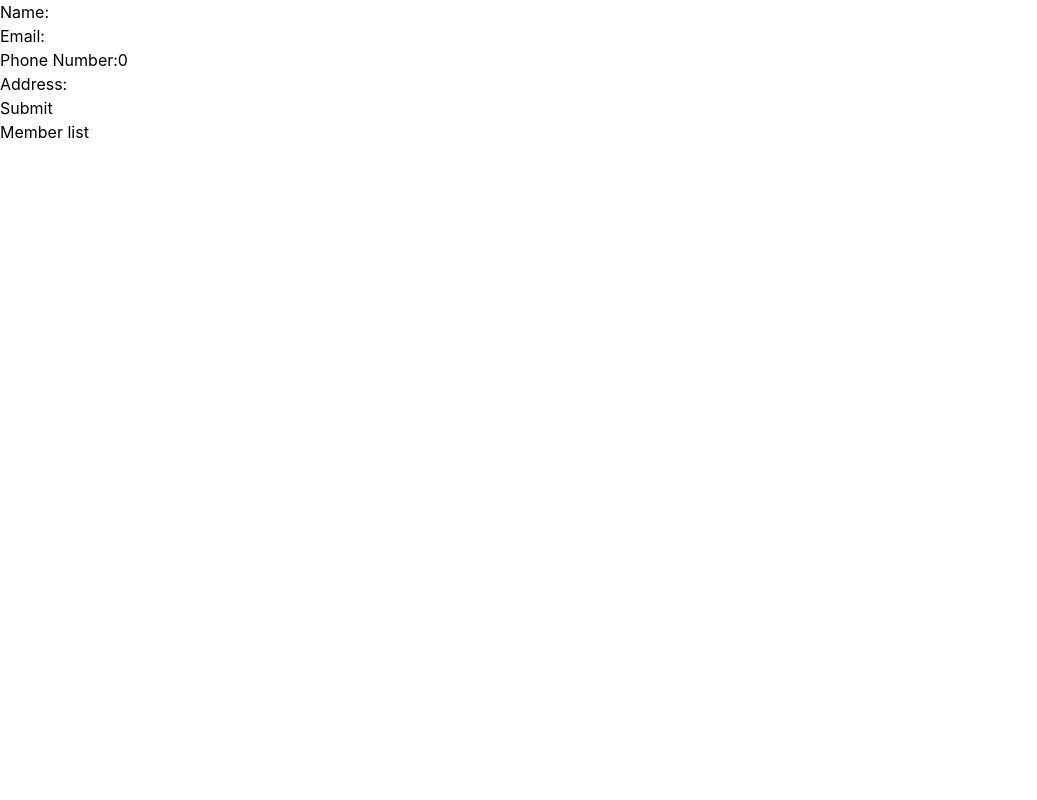
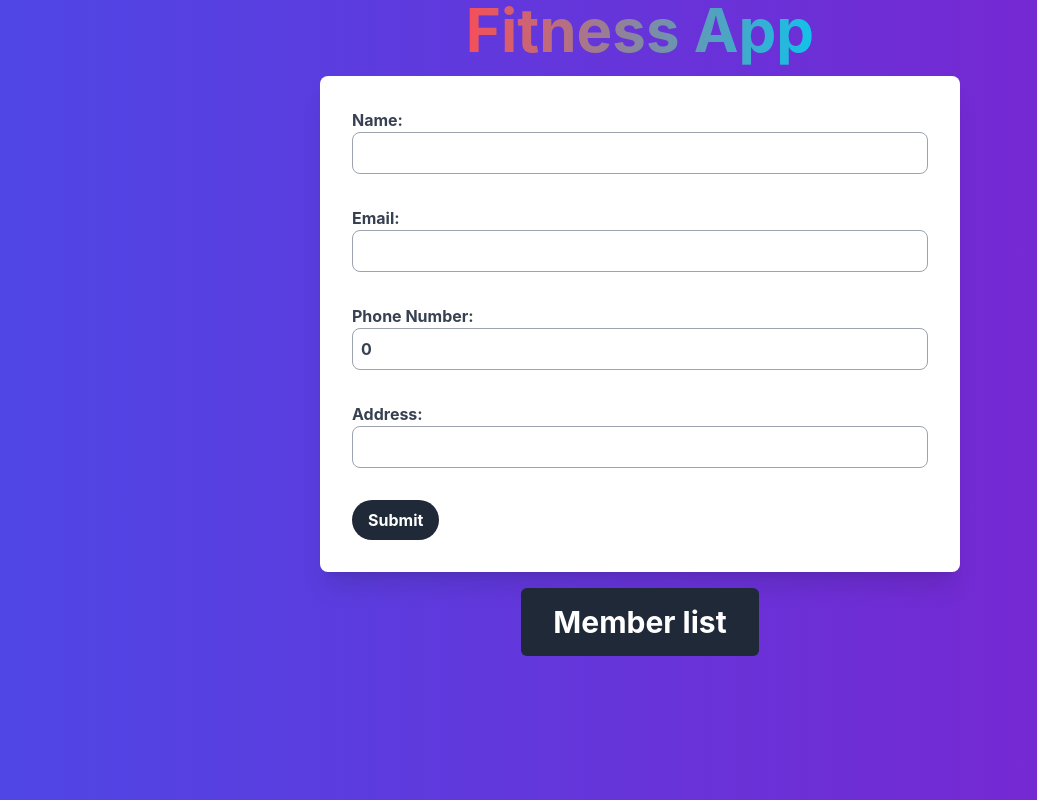
Before and after one commit to RounabhSahu/FitnessApp, a React (Create React App) app: page /#/ in a window 1280 px wide. Shown: the whole page, without its empty margins (0-1037 px from the left). Built offline with nearby package versions, Linux system fonts and the light colour scheme.

Commit message:
added styles

```diff
--- a/public/index.html
+++ b/public/index.html
@@ -26,9 +26,9 @@
     -->
     <title>Fitness App</title>
   </head>
-  <body>
+  <body class="p-0 m-0 w-full h-screen">
 
-    <div id="root"></div>
+    <div id="root" class="p-0 m-0 w-full h-screen"></div>
     <!--
       This HTML file is a template.
       If you open it directly in the browser, you will see an empty page.
--- a/src/App.js
+++ b/src/App.js
@@ -4,7 +4,7 @@ import Form from "./Components/Form";
 import Members from "./Components/Members";
 const App = () => {
     return (
-        <div>
+        <div className="bg-cover bg-center bg-fixed bg-no-repeat bg-indigo-600">
             <Routes>
                 <Route path="/" element={<Form/>} />
                 <Route path="/Members" element={<Members/>} />
--- a/src/Components/Form.jsx
+++ b/src/Components/Form.jsx
@@ -45,11 +45,17 @@ const Form = () => {
         navigate('/Members')
     }
     return (
-        <div>
-            <form onSubmit={handleSubmit}>
-                <label>
+        <div className="p-0 m-0 w-full h-screen bg-center bg-fixed bg-no-repeat bg-cover bg-gradient-to-r from-indigo-600 to-purple-700">
+            <h1 className="text-6xl font-bold text-white mx-auto text-center mb-4">
+                <span className="text-gradient-primary">Fitness App</span>
+            </h1>
+            <form
+                className="mx-auto bg-white p-8 rounded-lg shadow-xl w-1/2 min-w-fit"
+                onSubmit={handleSubmit}>
+                <label class="block text-gray-700 font-bold mb-2">
                     Name:
                     <input
+                        className="w-full border border-gray-400 p-2 rounded-lg"
                         type="text"
                         name="name"
                         value={formData.name}
@@ -57,9 +63,10 @@ const Form = () => {
                     />
                 </label>
                 <br />
-                <label>
+                <label class="block text-gray-700 font-bold mb-2">
                     Email:
                     <input
+                        className="w-full border border-gray-400 p-2 rounded-lg"
                         type="email"
                         name="email"
                         value={formData.email}
@@ -67,9 +74,10 @@ const Form = () => {
                     />
                 </label>
                 <br />
-                <label>
+                <label className="block text-gray-700 font-bold mb-2">
                     Phone Number:
                     <input
+                        className="w-full border border-gray-400 p-2 rounded-lg"
                         type='number'
                         name="number"
                         value={formData.number}
@@ -77,9 +85,10 @@ const Form = () => {
                     />
                 </label>
                 <br />
-                <label>
+                <label className="block text-gray-700 font-bold mb-2">
                     Address:
                     <input
+                        className="w-full border border-gray-400 p-2 rounded-lg"
                         type="text"
                         name="address"
                         value={formData.address}
@@ -87,11 +96,16 @@ const Form = () => {
                     />
                 </label>
                 <br/>
-                <button type="submit">Submit</button>
+                <button
+                    className="bg-gray-800 hover:bg-gray-700 text-white font-bold py-2 px-4 rounded-full transition-colors duration-300 ease-in-out hover:shadow-md focus:outline-none focus:shadow-outline"
+                    type="submit">Submit</button>
                 <span>{warning}</span>
             </form>
+            <div className="flex items-center justify-center">
             <button
+                className="mx-auto mt-4 bg-gray-800 hover:bg-gray-700 text-white text-3xl font-bold py-4 px-8 rounded-md transition-colors duration-300 ease-in-out hover:shadow-md focus:outline-none focus:shadow-outline"
                 onClick={()=>forwardMembers()}>Member list</button>
+            </div>
         </div>
     );
 };
--- a/src/Components/Members.jsx
+++ b/src/Components/Members.jsx
@@ -18,28 +18,30 @@ const Members = () => {
     }
 
     return (
-        <div>
+        <div className="p-0 m-0 w-full h-screenbg-cover bg-center bg-fixed bg-no-repeat bg-indigo-600">
             These are members
             <br/>
-            <button onClick={()=>getMembers()}>get members</button>
+            <button
+                className="mx-auto mt-4 bg-gray-800 hover:bg-gray-700 text-white text-3xl font-bold py-4 px-8 rounded-md transition-colors duration-300 ease-in-out hover:shadow-md focus:outline-none focus:shadow-outline"
+                onClick={()=>getMembers()}>get members</button>
 
-            <table>
+            <table className="table-auto w-full text-left">
                 <thead>
-                <tr>
-                    <th>Name</th>
-                    <th>Address</th>
-                    <th>Email</th>
-                    <th>Phone Number</th>
+                <tr  className="bg-gray-800 text-white">
+                    <th className="px-4 py-2">Name</th>
+                    <th className="px-4 py-2">Address</th>
+                    <th className="px-4 py-2">Email</th>
+                    <th className="px-4 py-2">Phone Number</th>
                 </tr>
                 </thead>
                 <tbody>
                 {show && members.map((m,index)=>{
                     return(
-                        <tr key={index}>
-                            <td key={index.toString()+'name'}>{m[1].name}</td>
-                            <td key={index.toString()+'add'}>{m[1].address}</td>
-                            <td key={index.toString()+'email'}>{m[1].email}</td>
-                            <td key={index.toString()+'num'}>{m[1].number}</td>
+                        <tr key={index}  className="bg-gray-100">
+                            <td key={index.toString()+'name'} className="border px-4 py-2">{m[1].name}</td>
+                            <td key={index.toString()+'add'} className="border px-4 py-2">{m[1].address}</td>
+                            <td key={index.toString()+'email'} className="border px-4 py-2">{m[1].email}</td>
+                            <td key={index.toString()+'num'} className="border px-4 py-2">{m[1].number}</td>
                         </tr>
                     )
                 })}
--- a/src/index.css
+++ b/src/index.css
@@ -14,3 +14,8 @@ code {
   font-family: source-code-pro, Menlo, Monaco, Consolas, 'Courier New',
     monospace;
 }
+.text-gradient-primary {
+  background-image: linear-gradient(to right, #f64f59, #12c2e9);
+  -webkit-background-clip: text;
+  -webkit-text-fill-color: transparent;
+}
```
